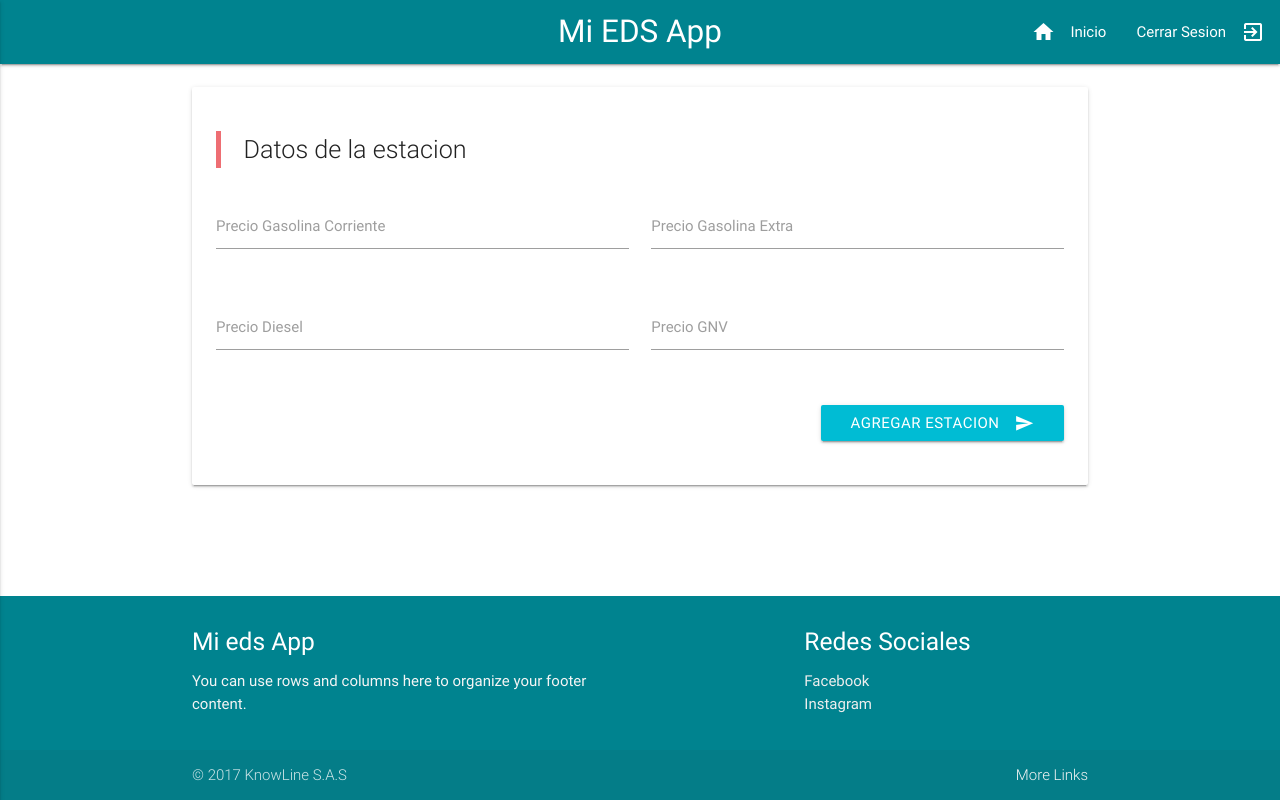
After one commit to ccpinzon/kmiedsweb, a PHP site: page /addstation.php in a window 1280 px wide. The commit adds this page. Run offline with PHP 8.4, Linux system fonts and the light colour scheme; data that the repository does not hold is empty.

Commit message:
Se agrego el esqueleto de la interfaz addstation.php

```diff
--- /dev/null
+++ b/addstation.php
@@ -0,0 +1,146 @@
+<?php
+include_once "controllers/config.php"
+?>
+
+<!DOCTYPE html>
+
+<html lang="es">
+
+<head>
+    <title>Admins - Mi Eds App</title>
+    <meta name="viewport" content="width=device-width, initial-scale=1.0">
+    <link rel="stylesheet" type="text/css" href="css/mystyle.css">
+    <link href="http://fonts.googleapis.com/icon?family=Material+Icons" rel="stylesheet">
+    <link rel="stylesheet" type="text/css" href="css/materialize.min.css">
+    <meta charset="utf-8">
+</head>
+
+<body>
+    <!--nav-bar-->
+
+    <nav>
+        <div class="nav-wrapper #00838f cyan darken-3">
+            <a href="#!" class="brand-logo center">Mi EDS App</a>
+            <a href="#" data-activates="mobile-demo" class="button-collapse"><i class="material-icons">menu</i></a>
+            <ul class="right hide-on-med-and-down">
+                <li><a href="dashboard.php"><i class="material-icons left">home</i>Inicio</a></li>
+                <li><a href="controllers/logout.php"><i class="material-icons right">exit_to_app</i>Cerrar Sesion</a></li>
+            </ul>
+            <ul class="side-nav" id="mobile-demo">
+                <li><a href="dashboard.php"><i class="material-icons right">home</i>Inicio</a></li>
+                <li><a href="controllers/logout.php"><i class="material-icons right">exit_to_app</i>Cerrar Sesion</a></li>
+            </ul>
+        </div>
+    </nav>
+
+
+<!-- card panel agregar estacion -->
+
+<div class="container">
+    <div id="basic-form" class="section">
+        <div class="row">
+            <div class="col s12 m4 l12">
+                <div class="card-panel">
+                    <form action="controllers/fetchstationprice.php" method="post">
+                            <blockquote class="flow-text">
+                                Datos de la estacion
+                            </blockquote>
+
+                        <input type="hidden" name="idest" value="<?php echo $idest; ?>"/>
+
+                        <!-- FILA 1 -->
+
+                        <div class="row">
+                           <div class="input-field col s6">
+                                <input id="price" name="corriente" value="" type="text"
+                                    onkeypress="return event.charCode >= 47 && event.charCode <= 57">
+                                <label>Precio Gasolina Corriente</label>
+                            </div>
+                            <div class="input-field col s6">
+                                <input id="price" name="extra" value="" type="text"
+                                        onkeypress="return event.charCode >= 47 && event.charCode <= 57">
+                                <label>Precio Gasolina Extra</label>
+                            </div>
+                        </div>
+                        <!-- FILA 2 -->
+                        <div class="row">
+                           <div class="input-field col s6">
+                                <input id="price" name="diesel" value="" type="text"
+                                    onkeypress="return event.charCode >= 47 && event.charCode <= 57">
+                                <label>Precio Diesel</label>
+                            </div>
+                            <div class="input-field col s6">
+                                <input id="price" name="gnv" value="" type="text"
+                                        onkeypress="return event.charCode >= 47 && event.charCode <= 57">
+                                <label>Precio GNV</label>
+                            </div>
+                        </div>
+
+                        <!-- boton editar -->
+
+
+                            <div class="row">
+                                <div class="input-field col s12">
+                                    <button class="btn cyan waves-effect waves-light right" type="submit" name="action">
+                                        Agregar Estacion
+                                        <i class="material-icons right">send</i>
+                                    </button>
+                                </div>
+                            </div>
+                        <!-- XX -->
+
+                    </form>
+                </div>
+            </div>
+        </div>
+    </div>
+</div>
+
+
+<!--fin add station -->
+<!--footer-->
+<main></main>
+ <footer class="page-footer #00838f cyan darken-3">
+          <div class="container">
+            <div class="row">
+              <div class="col l6 s12">
+                <h5 class="white-text">Mi eds App</h5>
+                <p class="grey-text text-lighten-4">You can use rows and columns here to organize your footer content.</p>
+              </div>
+              <div class="col l4 offset-l2 s12">
+                <h5 class="white-text">Redes Sociales</h5>
+                <ul>
+                  <li><a class="grey-text text-lighten-3" href="#!">Facebook</a></li>
+                  <li><a class="grey-text text-lighten-3" href="#!">Instagram</a></li>
+                </ul>
+              </div>
+            </div>
+          </div>
+          <div class="footer-copyright">
+            <div class="container">
+            © 2017 KnowLine S.A.S
+            <a class="grey-text text-lighten-4 right" href="#!">More Links</a>
+            </div>
+          </div>
+        </footer>
+
+<!--fin footer-->
+
+
+<!--imports js-->
+    <script type="text/javascript" src="js/jquery.js"></script>
+    <script type="text/javascript" src="js/materialize.min.js"></script>
+<!--fin imports js-->
+    <!--nav lateral responsivo-->
+    <script>
+        $(document).ready(function () {
+
+            $(".button-collapse").sideNav();
+
+        })
+    </script>
+
+
+</body>
+
+</html>
--- a/controllers/checklogin.php
+++ b/controllers/checklogin.php
@@ -23,7 +23,7 @@ if ($result->num_rows > 0) {
     $_SESSION['loggedin'] = true;
     $_SESSION['username'] = $username;
     $_SESSION['start'] = time();
-    $_SESSION['expire'] = $_SESSION['start'] + (20 * 60);
+    $_SESSION['expire'] = $_SESSION['start'] + (5 * 60);
 
     //echo "Bienvenido! " . $_SESSION['username'];
     //echo "<br><br><a href=panel-control.php>Panel de Control</a>";
--- a/controllers/config.php
+++ b/controllers/config.php
@@ -1,5 +1,5 @@
 <?php
-$conn = mysqli_connect("localhost", "root", "root", 'juan_miedsV3');
+$conn = mysqli_connect("localhost", "juan", "123", 'juan_miedsV3');
 
 
 if (!$conn) {
--- a/dashboard.php
+++ b/dashboard.php
@@ -49,11 +49,13 @@ include_once "controllers/config.php"
             <a href="#!" class="brand-logo center">Mi EDS App</a>
             <a href="#" data-activates="mobile-demo" class="button-collapse"><i class="material-icons">menu</i></a>
             <ul class="right hide-on-med-and-down">
-                <li><a href="dashboard.php"><i class="material-icons left">home</i>Inicio</a></li>
+                <li><a href="dashboard.php"><i class="material-icons right">home</i>Inicio</a></li>
+                <li><a href="addstation.php"><i class="material-icons right">add_box</i>Agregar Estacion</a></li>
                 <li><a href="controllers/logout.php"><i class="material-icons right">exit_to_app</i>Cerrar Sesion</a></li>
             </ul>
             <ul class="side-nav" id="mobile-demo">
                 <li><a href="dashboard.php"><i class="material-icons right">home</i>Inicio</a></li>
+                <li><a href="addstation.php"><i class="material-icons right">add_box</i>Agregar Estacion</a></li>
                 <li><a href="controllers/logout.php"><i class="material-icons right">exit_to_app</i>Cerrar Sesion</a></li>
             </ul>
         </div>
```
